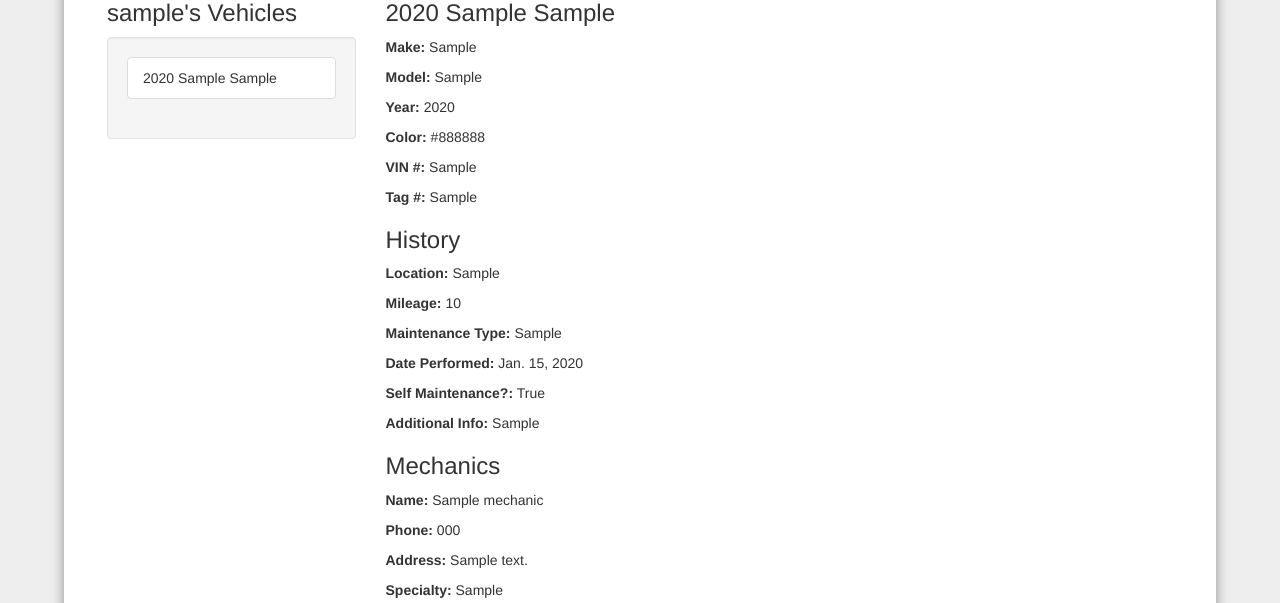
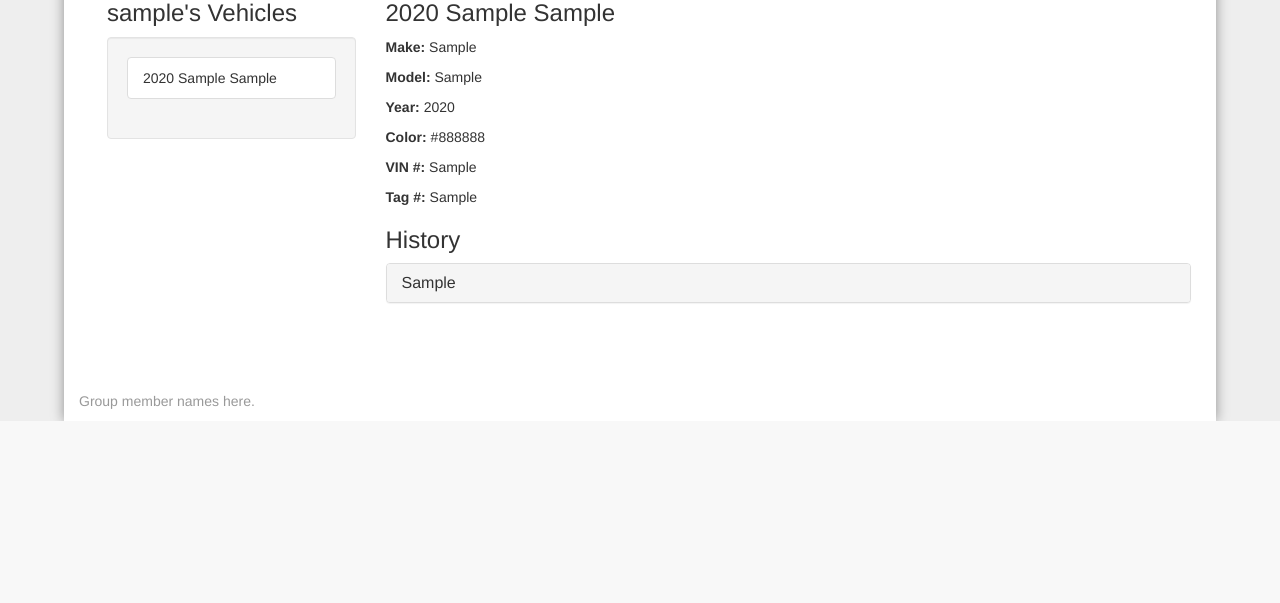
Before and after one commit to cl-ansy/vehicle-journal, a Django app: template vjournal/apps/vjournal/templates/main.html in a window 1280 px wide. Shown: the part 464-1067 px from the top of the page. After the commit the page ends 885 px from the top, so only its background shows below. Run offline with Django 3.2, Linux system fonts and the light colour scheme; the template is opened without the code that fills it: values that come from a table or form of the project are taken from there, others are empty; a user stored in the database is signed in; tables that the repository leaves empty hold one stand-in row (values such as "Sample post").

Commit message:
added accordion

```diff
--- a/vjournal/apps/vjournal/templates/main.html
+++ b/vjournal/apps/vjournal/templates/main.html
@@ -15,6 +15,7 @@
     </div>
     <div id = "vehicle">
     <div id = "vehicle-content" class = "col-md-9">
+    <div class="panel-group" id="accordion1">
         {% for vehicle in display_vehicle %}
             <div>
                 <h3>{{vehicle.year}} {{vehicle.make}} {{vehicle.model}}</h3>
@@ -27,38 +28,93 @@
                     <p><strong>Tag #:</strong> {{vehicle.license}}</p>
                     <h3>History</h3>
                     {% for history in vehicle.history_set.all %}
-                        <div>
+                    <div class="panel panel-default">
+                        <div class="panel-heading">
+                            <h4 class="panel-title">
+                                <a data-toggle="collapse" data-parent="#accordion" href="#collapseHistory{{history.id}}">
+                                    {{history.maintenance_type}}
+                                </a>
+                            </h4>
+                        </div>
+                        <div class="panel-group" id="accordion2">
+                            <div id="collapseHistory{{history.id}}" class="panel-collapse collapse">
+                                <div class="panel-body">
                                     <p><strong>Location:</strong> {{history.location}}</p>
                                     <p><strong>Mileage:</strong> {{history.current_mileage}}</p>
                                     <p><strong>Maintenance Type:</strong> {{history.maintenance_type}}</p>
                                     <p><strong>Date Performed:</strong> {{history.date_performed}}</p>
                                     <p><strong>Self Maintenance?:</strong> {{history.self_maintenance}}</p>
                                     <p><strong>Additional Info:</strong> {{history.additional_info}}</p>
+
                                     <h3>Mechanics</h3>
                                     {% for mechanic in history.mechanic_set.all %}
+                                    <div class="panel panel-default">
+                                        <div class="panel-heading">
+                                            <h4 class="panel-title">
+                                                <a data-toggle="collapse" data-parent="#accordion" href="#collapseMechanic{{mechanic.id}}">
+                                                    {{mechanic.name}}
+                                                </a>
+                                            </h4>
+                                        </div>
+                                        <div id="collapseMechanic{{mechanic.id}}" class="panel-collapse collapse">
+                                            <div class="panel-body">
                                                 <p><strong>Name:</strong> {{mechanic.name}}</p>
                                                 <p><strong>Phone:</strong> {{mechanic.phone_number}}</p>
                                                 <p><strong>Address:</strong> {{mechanic.address}}</p>
                                                 <p><strong>Specialty:</strong> {{mechanic.specialty}}</p>
+                                            </div>
+                                        </div>
+                                    </div>
                                     {% endfor %}
+
                                     <h3>Parts</h3>
                                     {% for part in history.part_set.all %}
+                                    <div class="panel panel-default">
+                                        <div class="panel-heading">
+                                            <h4 class="panel-title">
+                                                <a data-toggle="collapse" data-parent="#accordion" href="#collapsePart{{part.id}}">
+                                                    {{part.name}}
+                                                </a>
+                                            </h4>
+                                        </div>
+                                        <div id="collapsePart{{part.id}}" class="panel-collapse collapse">
+                                            <div class="panel-body">
                                                 <p><strong>Name:</strong> {{part.name}}</p>
                                                 <p><strong>Number:</strong> {{part.number}}</p>
                                                 <p><strong>Warranty Expiration:</strong> {{part.warranty_expiration}}</p>
                                                 <p><strong>Vendor:</strong> {{part.vendor}}</p>
                                                 <p><strong>Price:</strong> ${{part.price}}</p>
+                                            </div>
+                                        </div>
+                                    </div>
                                     {% endfor %}
+
                                     <h3>Finance</h3>
                                     {% for finance in history.finance_set.all %}
+                                    <div class="panel panel-default">
+                                        <div class="panel-heading">
+                                            <h4 class="panel-title">
+                                                <a data-toggle="collapse" data-parent="#accordion" href="#collapseFinance{{finance.id}}">
+                                                    {{history.maintenance_type}}'s Fincance
+                                                </a>
+                                            </h4>
+                                        </div>
+                                        <div id="collapseFinance{{finance.id}}" class="panel-collapse collapse">
+                                            <div class="panel-body">
                                                 <p><strong>Insurance Paid:</strong> ${{finance.insurance_paid}}</p>
                                                 <p><strong>Date Due:</strong> {{finance.date_due}}</p>
                                                 <p><strong>Date Paid:</strong> {{finance.date_paid}}</p>
                                                 <p><strong>Deductible:</strong> ${{finance.deductible}}</p>
                                                 <p><strong>Notes:</strong> {{finance.insurance_notes}}</p>
                                                 <p><strong>Repair Cost:</strong> ${{finance.repair_cost}}</p>
+                                            </div>
+                                        </div>
+                                    </div>
                                     {% endfor %}
 
+                                </div>
+                            </div>
+                        </div>
                     </div>
                     {% endfor %}
                 </div>
@@ -67,6 +123,7 @@
         {% endfor %}
     </div>
     </div>
+    </div>
 {% endblock main %}
 
 {% block footer %}
```
Lines whose indentation alone changed are shown as unchanged.
